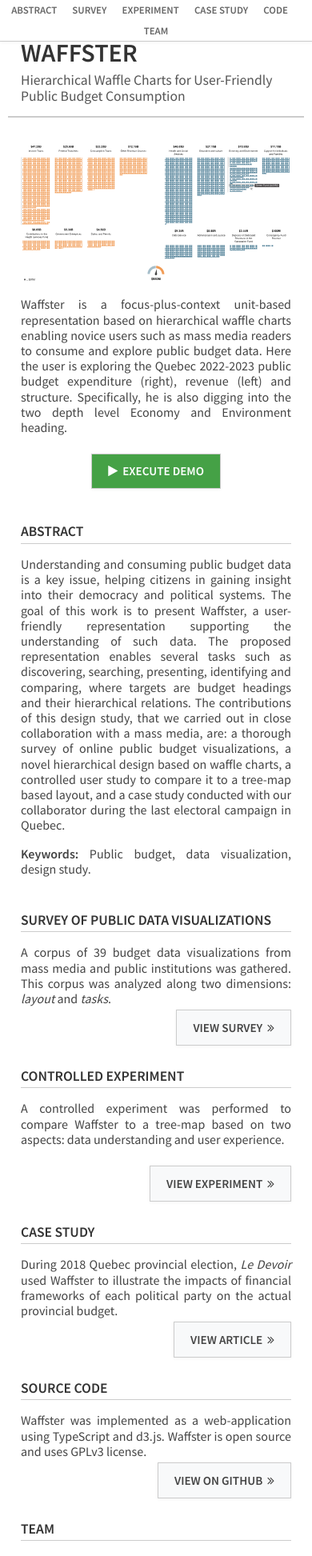
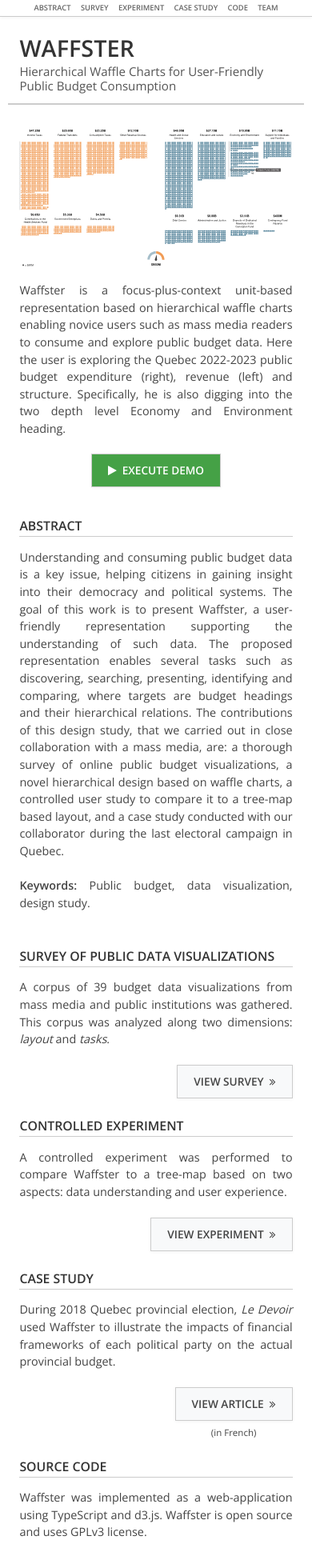
Before and after one commit to antoinebeland/waffster, a plain HTML site: page index.html in a window 390 px wide. Shown: the top 1945 px of the page at 80% size. Drawn offline with nearby package versions, Linux system fonts and the light colour scheme.

Commit message:
Changed font. Optimized mobile navigation.

```diff
--- a/assets/styles/style.css
+++ b/assets/styles/style.css
@@ -11,7 +11,7 @@
 }
 
 body {
-  font-family: 'Source Sans Pro', sans-serif;
+  font-family: 'Open Sans', sans-serif;
 }
 
 button {
@@ -34,7 +34,7 @@
 
 p,
 figcaption {
-  line-height: 1.2em;
+  line-height: 1.5em;
   text-align: justify;
 }
 
@@ -53,8 +53,8 @@
 }
 
 .btn {
+  display: inline-block;
   padding: 12px 20px;
-  margin-top: 1.5em;
   border: 1px solid #ccc;
   color: #444;
   background-color: #f8f9fa;
@@ -72,9 +72,18 @@
 }
 
 .btn.green {
+  margin-top: 1.5em;
   border: 1px solid #ccc;
   color: white;
   background-color: #45a146;
+}
+
+.align-left {
+  text-align: left;
+}
+
+.align-center {
+  text-align: center;
 }
 
 .align-right {
@@ -100,7 +109,7 @@
 
 header h2 {
   margin-top: 0;
-  font-size: 1.1em;
+  font-size: 1.05em;
   font-weight: normal;
   color: #555;
 }
@@ -165,6 +174,10 @@
   font-size: 1.1em;
 }
 
+main p {
+  margin-bottom: 1.5em;
+}
+
 .teaser {
   margin-bottom: 2em;
   text-align: center;
@@ -217,7 +230,7 @@
 
 .team li strong {
   font-size: 1.1em;
-  line-height: 1.5em;
+  line-height: 2em;
 }
 
 /* ===== Footer ===== */
@@ -272,16 +285,24 @@
   }
 }
 
-@media screen and (max-width: 350px) {
+@media screen and (max-width: 450px) {
+  body {
+    font-size: 0.9em;
+  }
+
   :target {
     top: -25px;
   }
 
   nav a {
-    font-size: 0.7em;
+    font-size: 0.65em;
   }
 
   nav ul > li:not(:last-child) {
-    margin-right: 0.7em;
+    margin-right: 0.6em;
+  }
+
+  button {
+    font-size: 0.85em;
   }
 }
--- a/index.html
+++ b/index.html
@@ -6,7 +6,7 @@
 
   <meta name="viewport" content="width=device-width, initial-scale=1">
 
-  <link href="https://fonts.googleapis.com/css?family=Source+Sans+Pro:400,600,700&display=swap" rel="stylesheet">
+  <link href="https://fonts.googleapis.com/css?family=Open+Sans:400,600,700&display=swap" rel="stylesheet">
   <link rel="stylesheet" href="assets/styles/font-awesome.min.css">
   <link rel="stylesheet" href="assets/styles/normalize.css">
   <link rel="stylesheet" href="assets/styles/style.css">
@@ -76,11 +76,10 @@
         <p>
           A corpus of 39 budget data visualizations from mass media and public institutions was gathered. This corpus
           was analyzed along two dimensions: <em>layout</em> and <em>tasks</em>.
-
+        </p>
         <a class="btn pull-right" href="https://docs.google.com/spreadsheets/d/1DtKPO3wXqG4YMaVlMugWLBQjfG06Ysn_Ytb-45c5ZkE/edit?usp=sharing">
           View Survey &nbsp;<i class="fa fa-angle-double-right" aria-hidden="true"></i>
         </a>
-        </p>
       </article>
       <article>
         <div id="experiment"></div>
@@ -88,11 +87,10 @@
         <p>
           A controlled experiment was performed to compare Waffster to a tree-map based on two aspects: data
           understanding and user experience.
-
+        </p>
         <a class="btn pull-right" href="#">
           View Experiment &nbsp;<i class="fa fa-angle-double-right" aria-hidden="true"></i>
         </a>
-        </p>
       </article>
       <article>
         <div id="case-study"></div>
@@ -100,11 +98,14 @@
         <p>
           During 2018 Quebec provincial election, <em>Le Devoir</em> used Waffster to illustrate the impacts of
           financial frameworks of each political party on the actual provincial budget.
-          <a class="btn pull-right"
+        </p>
+        <div class="pull-right align-center">
+          <a class="btn"
              href="http://www.ledevoir.com/documents/special/18-09_elections-quebec-visualiseur-budget/index.html">
             View Article &nbsp;<i class="fa fa-angle-double-right" aria-hidden="true"></i>
-          </a>
-        </p>
+          </a><br>
+          <small style="display: inline-block; margin-top: 0.7em">(in French)</small>
+        </div>
       </article>
       <article>
         <div id="code"></div>
@@ -112,10 +113,10 @@
         <p>
           Waffster was implemented as a web-application using TypeScript and d3.js.
           Waffster is open source and uses GPLv3 license.
+        </p>
         <a class="btn pull-right" href="https://github.com/antoinebeland/waffster">
           View on GitHub &nbsp;<i class="fa fa-angle-double-right" aria-hidden="true"></i>
         </a>
-        </p>
       </article>
       <article>
         <div id="team"></div>
```
Lines whose indentation alone changed are shown as unchanged.
